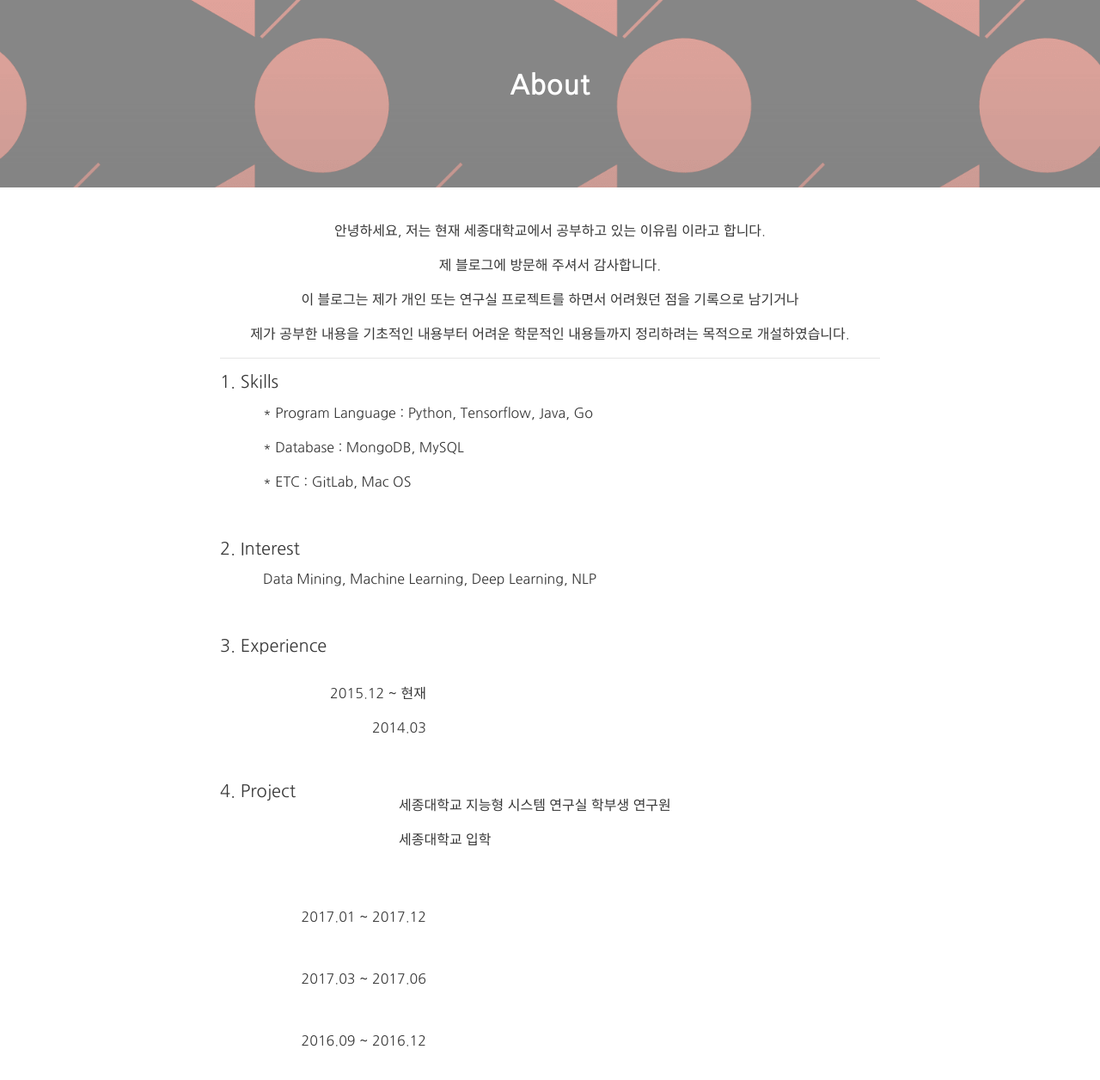
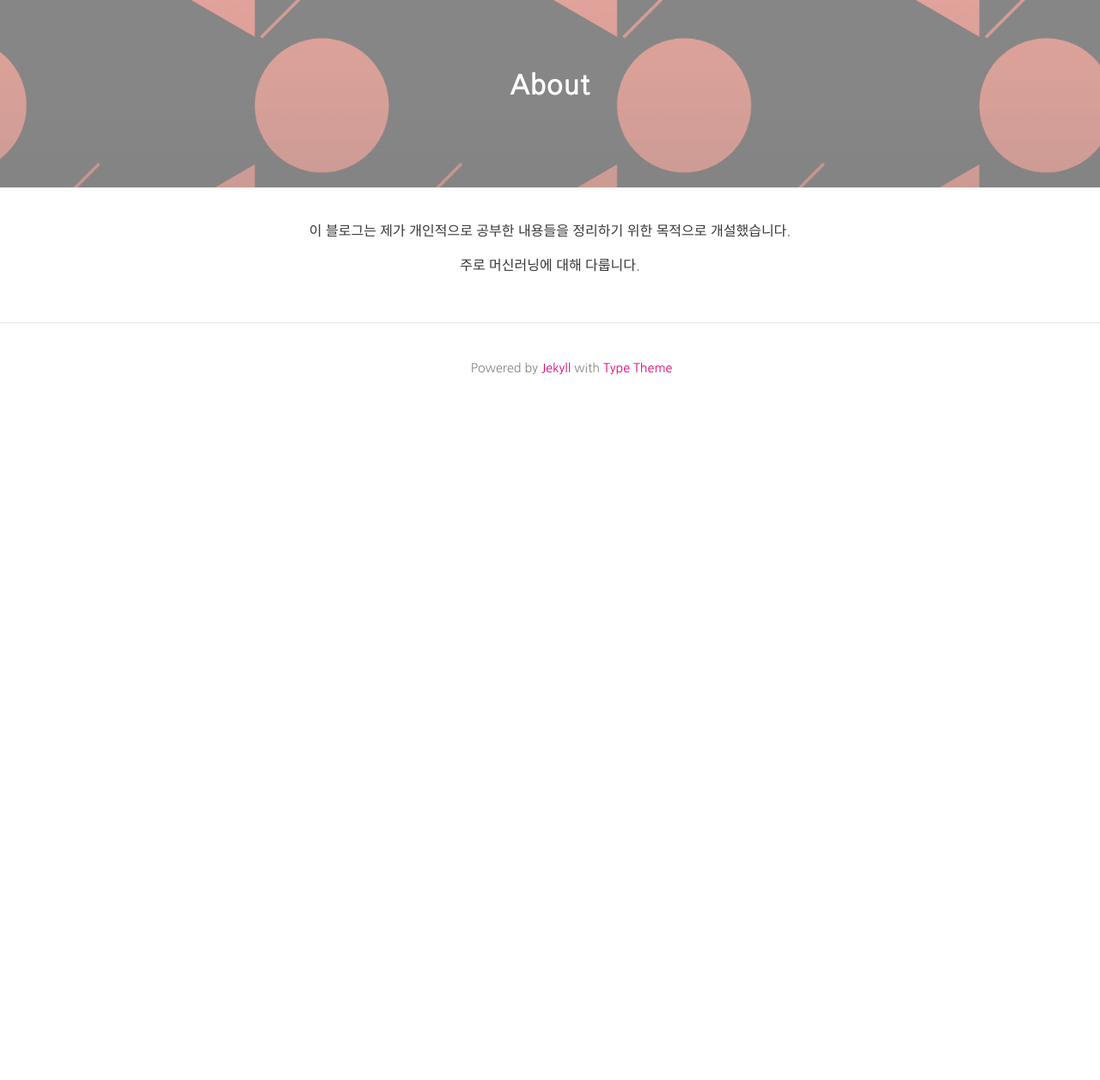
Before and after one commit to yssyss1/yssyss1.github.io, a Jekyll site: the page built from about.md, in a window 1280 px wide and 1400 px high, scrolled down 224 px. Shown: the top 1256 px of the window at 86% size. Built offline with Jekyll 4.4.1, drawn with Linux system fonts in a browser that asks for light colours; nearby versions of some CDN libraries; comment, search, counter and statistics services are not loaded; after the commit the page ends 900 px from its top, so only the background shows below that; some of the changed text lies outside the part shown.

Commit message:
change about.md

```diff
--- a/about.md
+++ b/about.md
@@ -19,82 +19,8 @@ feature-img: "assets/img/sample_feature_img_2.png"
 
 <center>
 
-<p>안녕하세요, 저는 현재 세종대학교에서 공부하고 있는 이유림 이라고 합니다.</p>
+<p>이 블로그는 제가 개인적으로 공부한 내용들을 정리하기 위한 목적으로 개설했습니다.</p>
 
-<p>제 블로그에 방문해 주셔서 감사합니다.</p>
-
-<p>이 블로그는 제가 개인 또는 연구실 프로젝트를 하면서 어려웠던 점을 기록으로 남기거나</p>
-
-<p>제가 공부한 내용을 기초적인 내용부터 어려운 학문적인 내용들까지 정리하려는 목적으로 개설하였습니다.</p>
+<p>주로 머신러닝에 대해 다룹니다.</p>
 
 </center>
-
----------------------------
-
-<h3>1. Skills</h3>
-
- <p class="text"> * Program Language : Python, Tensorflow, Java, Go</p>
-
- <p class="text"> * Database : MongoDB, MySQL</p>
-
- <p class="text"> * ETC : GitLab, Mac OS</p>
-
-
-<br>
-<h3>2. Interest</h3>
-
-
-   <p class="text"> Data Mining, Machine Learning, Deep Learning, NLP </p>
-
-<br>
-
-<h3>3. Experience</h3>
-
-<div id="jb-sidebar">
-	<p>2015.12 ~ 현재</p>
-    <p>2014.03</p>
-</div>
-
-<div id="jb-content">
-    <p>세종대학교 지능형 시스템 연구실 학부생 연구원</p>
-    <p>세종대학교 입학</p>
-</div>
-
-<br><br><br><br><br>
-
-<h3>4. Project</h3>
-<div id="jb-sidebar">
-	<p>2017.01 ~ 2017.12</p>
-	<br>
-    <p>2017.03 ~ 2017.06</p>
-    <br>
-    <p>2016.09 ~ 2016.12</p>
-    <br><br><br><br><br><br>
-    <p>2016.03 ~ 2016.06</p>
-    <br><br><br><br><br><br>
-    <p>2015.09 ~ 2015.12</p>
-</div>
-
-<div id="jb-content">
-    <p>산학연 중기청 과제 참여<br>
-	* 상담 내담자의 텍스트 감정 분석 및 분류 연구</p>
-
-    <p>소프트웨어특강(수업) 프로젝트<br>
-    * 아파트 시세 예측 머신러닝 모델 구현</p>
-
-    <p>컴퓨터비전시스템(수업) 프로젝트<br>
-    * 번호판 인식 프로그램<br>
-    * Adaboost 논문 구현<br><br>
-
-    지능형시스템(수업) 프로젝트<br>
-    * 영화 추천 시스템 </p>
-    <p>인공지능(수업) 프로젝트<br>
-
-    * 소비자 심리지수 예측 시스템<br>
-    * 화재 감지 경보 시스템<br>
-    * 외국인을 위한 지능형 한국어 교육 시스템(한국어 문장을 발음 문장으로 변환, 받아쓰기 프로그램)<br>
-    * IMU 모듈을 이용한 손목 회전 추적 시스템</p>
-
-    <p>JAVA프로그래밍(수업) 프로젝트<br>
-    * 자바 어플리케이션 다마고치 게임 제작</p>
-</div>
```
